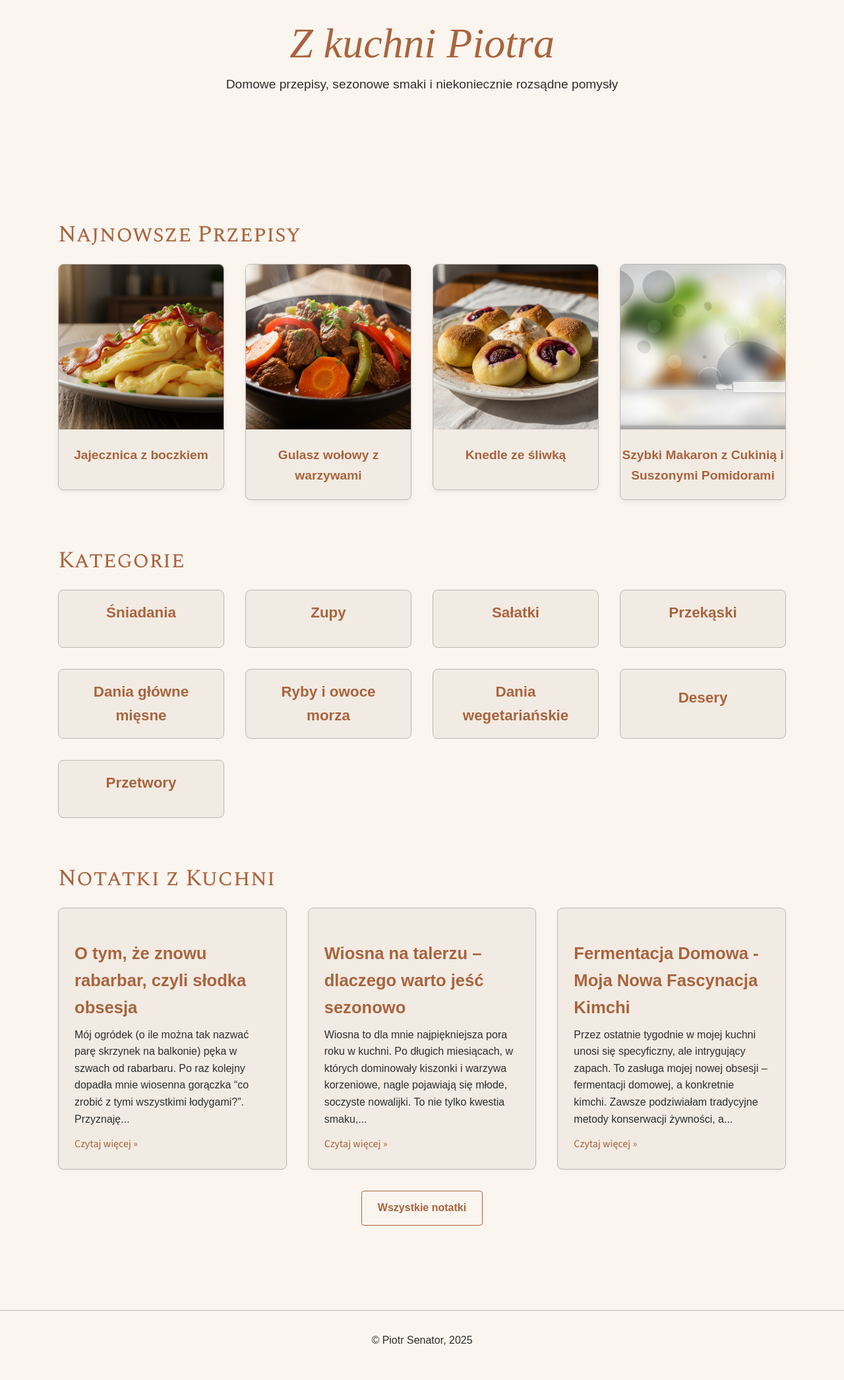
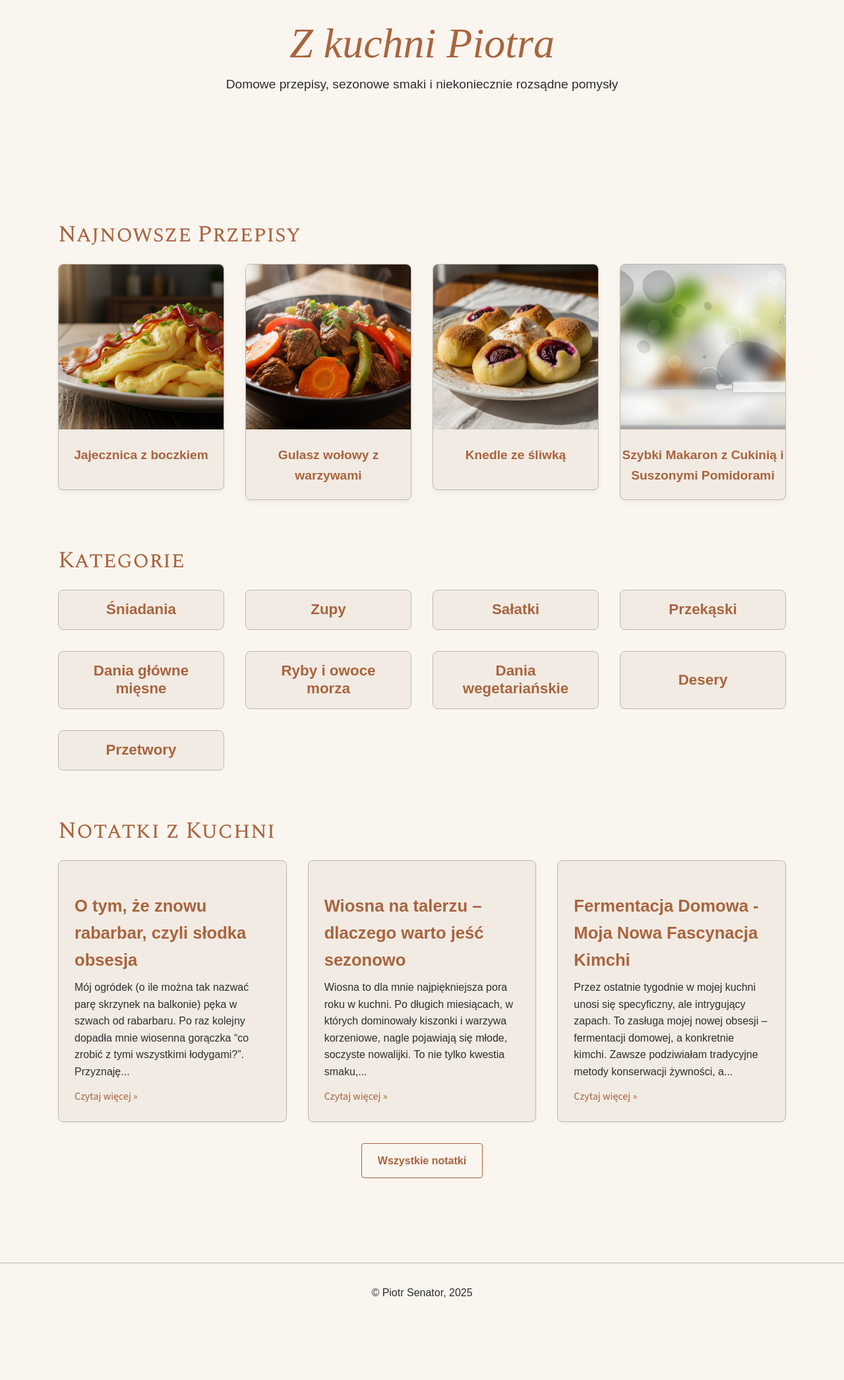
Before and after one commit to piotrsenator/kuchnia, a Jekyll site: the page built from index.html, in a window 1280 px wide. Shown: the whole page at 66% size. Built offline with Jekyll 4.4.1, drawn with Linux system fonts in a browser that asks for light colours; some web fonts are replaced; after the commit the page ends 2021 px from its top, so only the background shows below that.

Commit message:
Update style.css

```diff
--- a/assets/css/style.css
+++ b/assets/css/style.css
@@ -795,14 +795,15 @@ p {
     background-color: var(--color-background-accent);
     border: 1px solid var(--color-secondary);
     border-radius: var(--border-radius-md);
-    padding: var(--spacing-sm) var(--spacing-md);
+    /* Zmieniony padding, aby zmniejszyć wolne miejsce */
+    padding: var(--spacing-sm) var(--spacing-md); /* Możesz eksperymentować z wartością spacing-sm, np. na spacing-xs lub 0.75rem, jeśli nadal będzie za dużo miejsca */
     text-align: center;
     transition: background-color 0.3s ease;
     min-height: auto;
     display: flex;
     flex-direction: column;
-    justify-content: center;
-    align-items: center;
+    justify-content: center; /* Pionowe wyśrodkowanie */
+    align-items: center; /* Poziome wyśrodkowanie */
 }
 
 .category-card:hover {
@@ -815,15 +816,12 @@ p {
     font-weight: var(--font-weight-semibold); /* Source Sans 3 SemiBold */
     font-style: normal;
     font-size: 1.4rem;
-    margin: 0;
+    line-height: 1.2; /* Dodane dla spójnej wysokości linii */
+    margin: 0; /* Upewnij się, że nie ma dodatkowych marginesów, które by to psuły */
     transition: color 0.3s ease;
     text-transform: none;
-    min-height: calc(2 * 1.4rem * 1.2);
-    overflow: hidden;
-    display: -webkit-box;
-    -webkit-line-clamp: 2;
-    -webkit-box-orient: vertical;
-    white-space: normal;
+    /* Usunięte min-height, aby pozwolić na dynamiczne dopasowanie wysokości */
+    /* Usunięte overflow, display, webkit-line-clamp, webkit-box-orient, white-space - nie są już potrzebne, bo tekst będzie elastycznie się dostosowywać */
     text-align: center;
 }
 
@@ -840,7 +838,6 @@ p {
     color: var(--color-primary);
     margin-top: var(--spacing-xxs);
 }
-
 
 /* -------------------------------------------------------------------------- */
 /* --- 4.4. Strona Błędu (404) --- */
```
